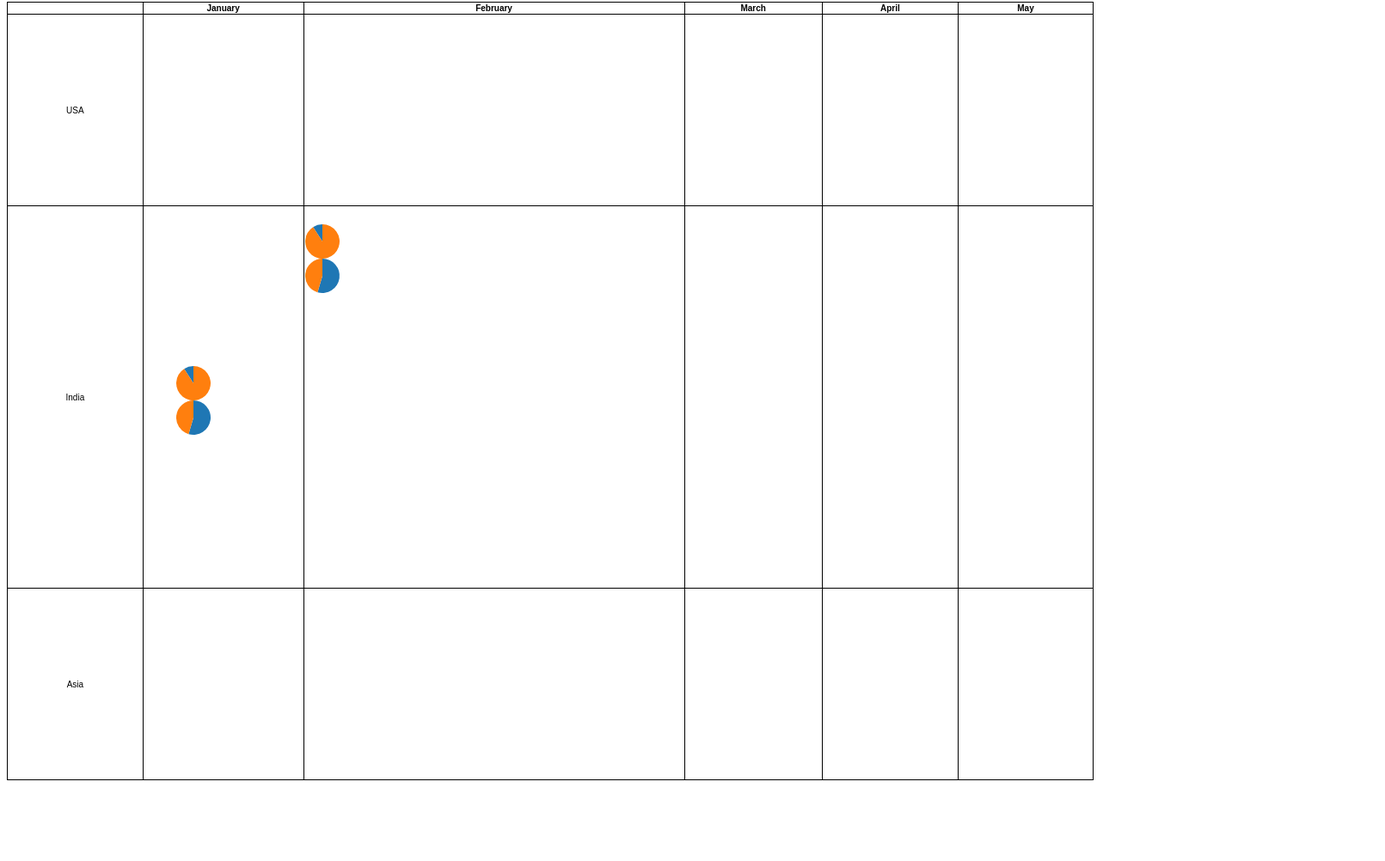
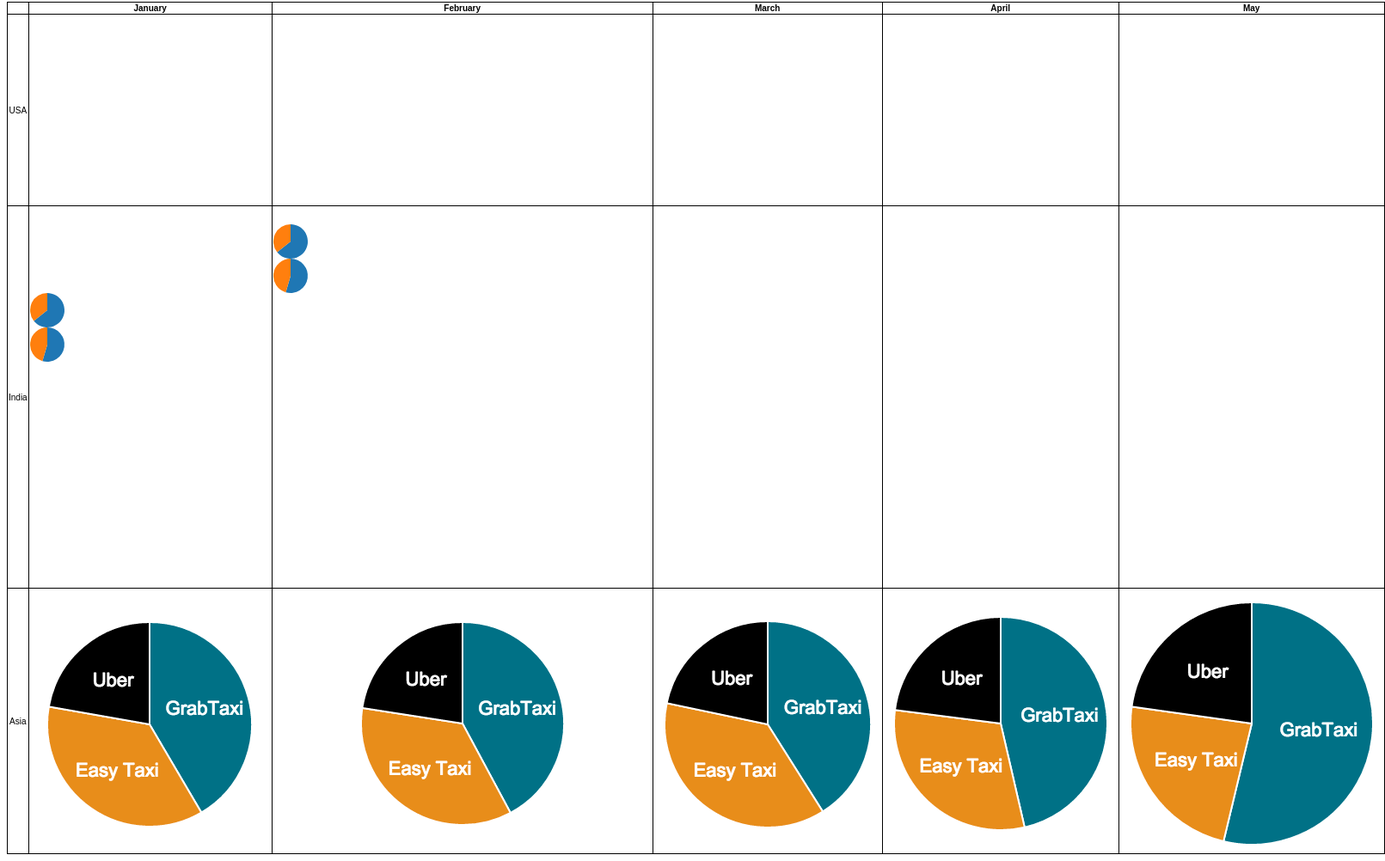
Before and after one commit to madbernard/visualizations, a website: page public/pie-table2.html in a window 1280 px wide. Shown: the part 6-1008 px from the top of the page at 86% size, 1611 px wide, since content can reach past the window. Before the commit the page ends 922 px from the top, so only its background shows below. Drawn offline with nearby package versions, Linux system fonts and the light colour scheme.

Commit message:
Using static images

```diff
--- a/public/pie-table2.html
+++ b/public/pie-table2.html
@@ -67,11 +67,11 @@
           </tr>
           <tr class="asia">
               <td class="geo">Asia</td>
-              <td class="jan"></td>
-              <td class="feb"></td>
-              <td class="mar"></td>
-              <td class="april"></td>
-              <td class="may"></td>
+              <td class="jan"><img src="asia-jan.png"></img></td>
+              <td class="feb"><img src="asia-feb.png"></img></td>
+              <td class="mar"><img src="asia-mar.png"></img></td>
+              <td class="april"><img src="asia-april.png"></img></td>
+              <td class="may"><img src="asia-may.png"></img></td>
           </tr>
 
       </tbody>
@@ -84,7 +84,7 @@
 
 var foo = [{
   month: 'jan',
-  X: 10,
+  X: 180,
   NonX: 100
 },{
   month: 'feb',
```
Also changed, not shown: public/asia-april.png (added), public/asia-feb.png (added), public/asia-jan.png (added), public/asia-mar.png (added), public/asia-may.png (added).
